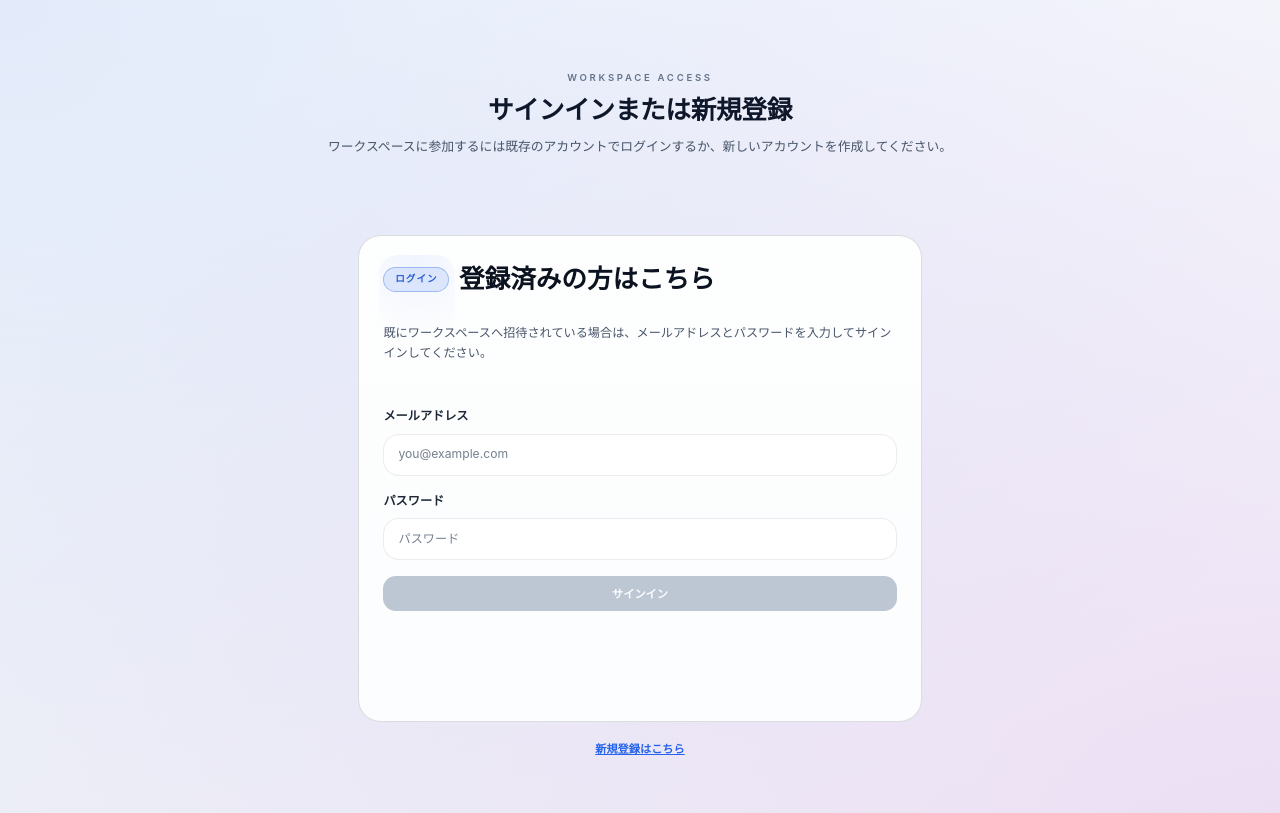
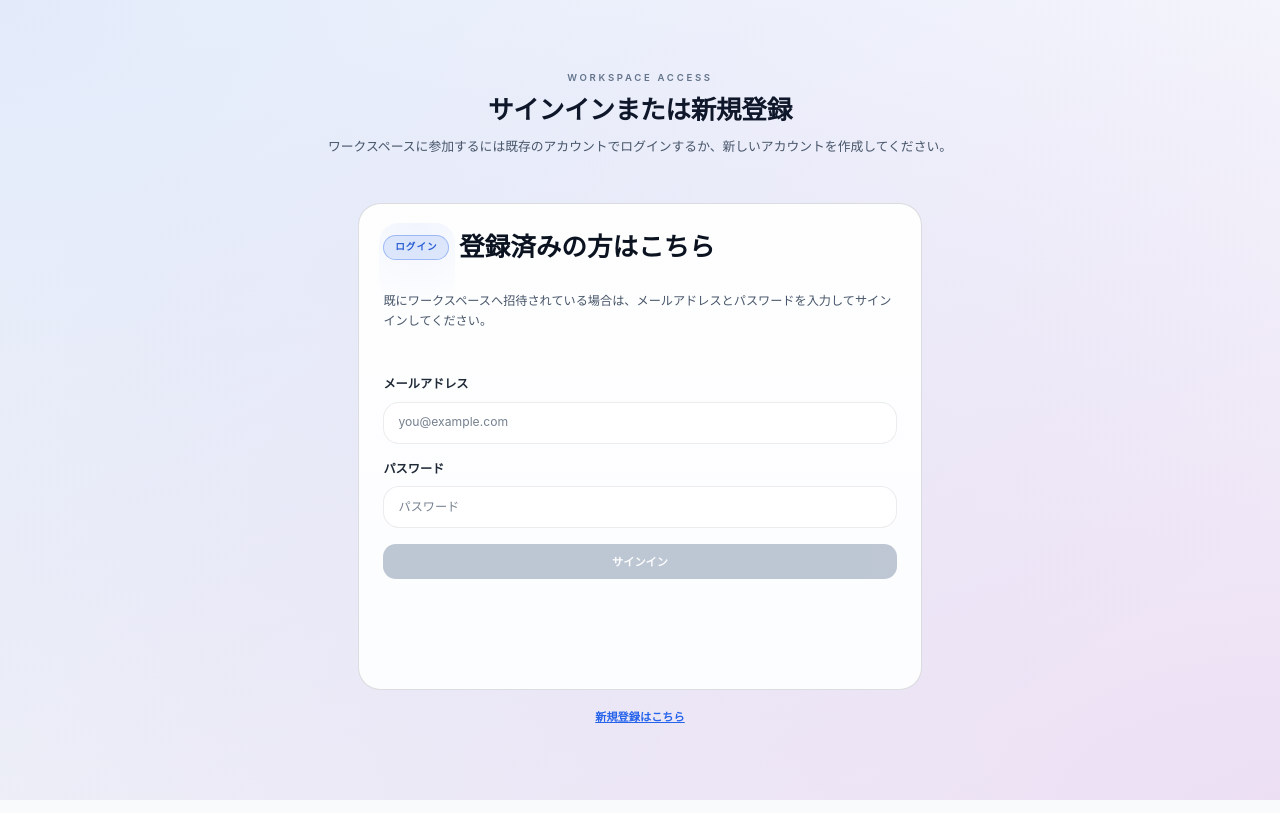
Before and after one commit to ist-h-i/todo-generator, an Angular app in the folder frontend/: page /login in a window 1280 px wide. Built offline with nearby package versions, Linux system fonts and the light colour scheme.

Commit message:
style: remove margin from page layout body

```diff
--- a/frontend/src/styles.scss
+++ b/frontend/src/styles.scss
@@ -296,7 +296,8 @@ a:hover {
 
 /* Page layout component */
 app-page-layout {
-  display: block;
+  display: grid;
+  gap: var(--page-content-gap);
   --app-page-layout-max-width: 76rem;
 }
 
@@ -313,7 +314,6 @@ app-page-layout .app-page-layout__header {
 app-page-layout .app-page-layout__body {
   display: grid;
   margin: 0;
-  margin-top: var(--page-content-gap);
 }
 
 app-page-layout .app-page-layout__section {
```
